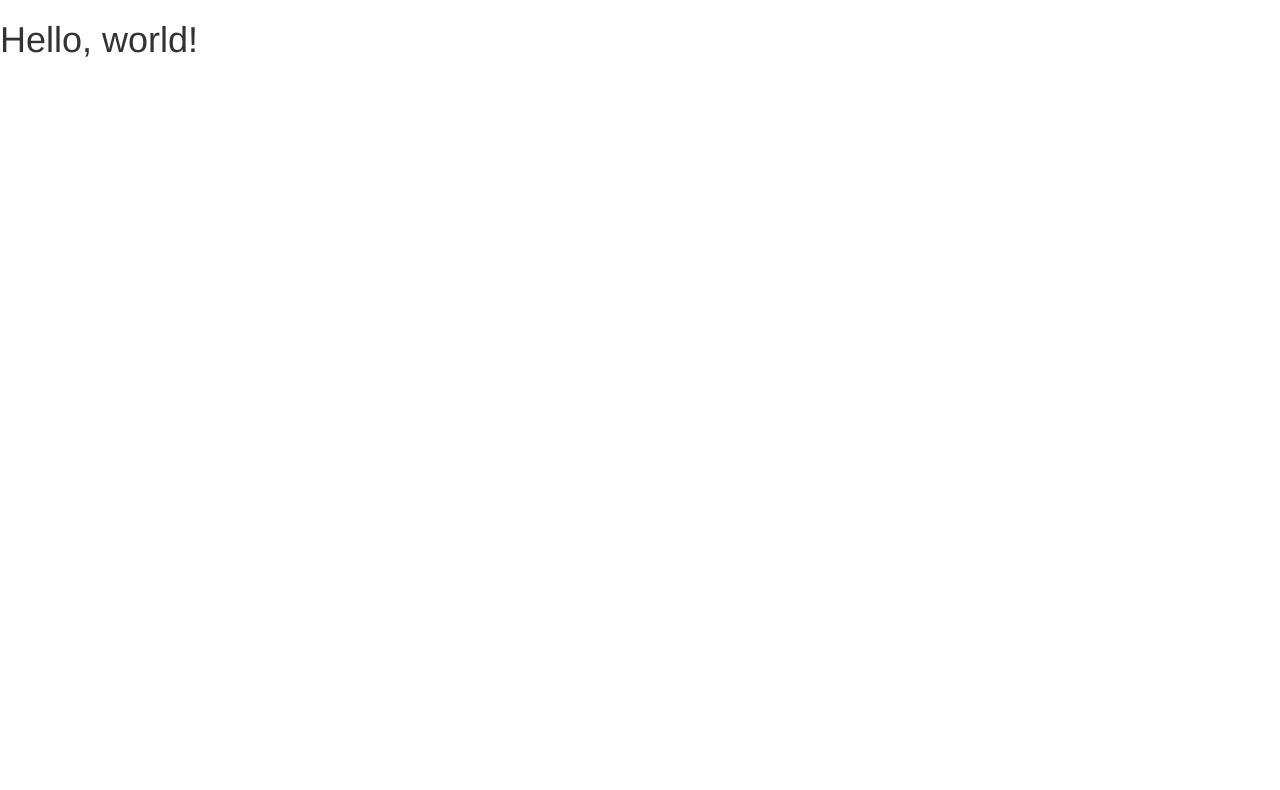
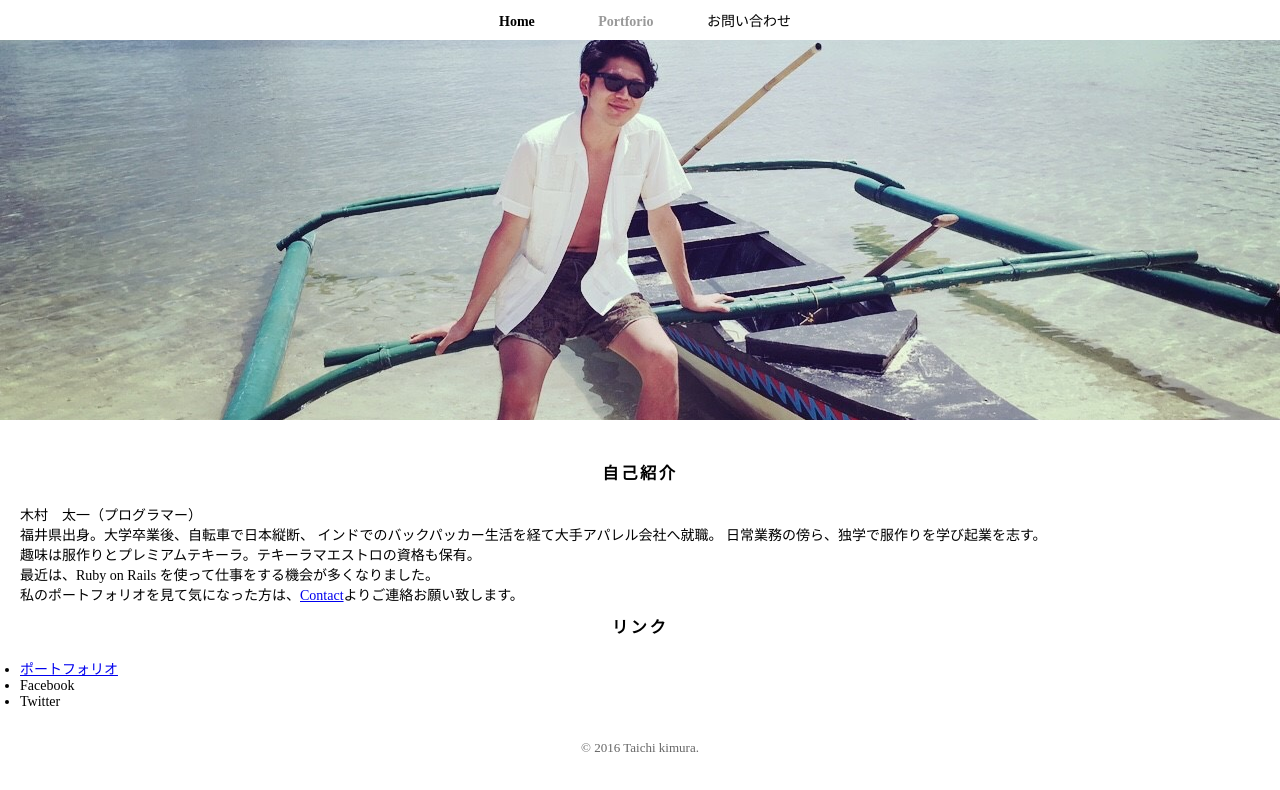
Before and after one commit to taichi-kimura/taichi-kimura.github.io, a plain HTML site: page index.html in a window 1280 px wide. Drawn offline with nearby package versions, Linux system fonts and the light colour scheme.

Commit message:
ポートフォリオページの追加。課題提出。

```diff
--- a/index.html
+++ b/index.html
@@ -2,17 +2,40 @@
 <html lang="ja">
   <head>
     <meta charset="utf-8">
-    <meta http-equiv="X-UA-Compatible" content="IE=edge">
-    <meta name="viewport" content="width=device-width, initial-scale=1">
-    <title>Bootstrap Sample</title>
-    <!-- BootstrapのCSS読み込み -->
-    <link rel="stylesheet" href="//maxcdn.bootstrapcdn.com/bootstrap/3.3.5/css/bootstrap.min.css">
-    <!-- jQuery読み込み -->
-    <script src="//ajax.googleapis.com/ajax/libs/jquery/1.11.3/jquery.min.js"></script>
-    <!-- BootstrapのJS読み込み -->
-    <script src="//maxcdn.bootstrapcdn.com/bootstrap/3.3.5/js/bootstrap.min.js"></script>
+    <link rel="stylesheet" href="taichi.index.css">
+    <title>木村太一　インデックスページ</title>
   </head>
   <body>
-    <h1>Hello, world!</h1>
+    <header>
+      <nav>
+        <ul>
+          <li><a href="index.html"  class="selected">Home</a></li>
+          <li><a href="portforio.html">Portforio</a></li>
+          <li>お問い合わせ</li>
+        </ul>
+      </nav>
+    </header>
+    <div class="container">
+      <section>
+        <h3>自己紹介</h3>
+        <p>木村　太一（プログラマー）</p>
+        <p>福井県出身。大学卒業後、自転車で日本縦断、
+        インドでのバックパッカー生活を経て大手アパレル会社へ就職。
+        日常業務の傍ら、独学で服作りを学び起業を志す。</p>
+        <p>趣味は服作りとプレミアムテキーラ。テキーラマエストロの資格も保有。</p>
+
+        <p>最近は、<span class="red">Ruby on Rails</span> を使って仕事をする機会が多くなりました。</p>
+        <p>私のポートフォリオを見て気になった方は、<a href="contact.html">Contact</a>よりご連絡お願い致します。</p>
+        <h3>リンク</h3>
+        <ul>
+          <li><a href="portforio.html" target="_brank">ポートフォリオ</a></li>
+          <li>Facebook</li>
+          <li>Twitter</li>
+        </ul>
+      </section>
+      <footer>
+        <p>&copy; 2016 Taichi kimura.</p>
+      </footer>
+    </div>
   </body>
 </html>
--- /dev/null
+++ b/taichi.index.css
@@ -0,0 +1,62 @@
+*{
+    margin: 0;
+    padding:0;
+}
+
+body {
+    font-family: YuGothic,"游ゴシック","メイリオ",Meirio;
+    background-color: white;
+    font-size: 14px;
+}
+
+
+header {
+  background-image: url("background.jpg");
+  background-position: center center;
+  background-size: cover;
+  background-repeat: no-repeat;
+  padding-bottom:350px;
+}
+
+nav {
+    margin:0 0 30px 0;
+    padding:10px 0;
+    text-align: center;
+    background:#fff;
+}
+
+nav ul li {
+    margin:0 20px;
+    display: inline-block;
+}
+
+nav ul li a {
+  padding: 15px 10px;
+  text-decoration: none;
+  color: #999;
+  font-weight: bold;
+}
+nav ul li a.selected {
+  color: #000;
+}
+
+
+
+section {
+  padding: 30px 20px;
+}
+
+section h3 {
+  padding: 10px 0 20px 0;
+  text-align: center;
+  letter-spacing: 0.15em;
+}
+
+
+footer {
+  padding: 0 0;
+  font-size: 93%;
+  text-align: center;
+  background-color: white;
+  color: #666;
+}
--- /dev/null
+++ b/taichi.portforio.css
@@ -0,0 +1,67 @@
+* {
+    margin: 0;
+    padding:0;
+}
+
+body {
+    font-family: YuGothic,"游ゴシック","メイリオ",Meirio;
+    background-color: white;
+    font-size: 14px;
+}
+
+
+header {
+  background-image: url("background.portforio.jpg");
+  background-position: center center;
+  background-size: cover;
+  background-repeat: no-repeat;
+  padding-bottom:350px;
+}
+
+nav {
+    margin:0 0 30px 0;
+    padding:10px 0;
+    text-align: center;
+    background:#fff;
+}
+
+
+
+
+nav ul li {
+    margin:0 20px;
+    display: inline-block;
+}
+nav ul li a {
+  padding: 15px 10px;
+  text-decoration: none;
+  color: #999;
+  font-weight: bold;
+}
+nav ul li a.selected {
+  color: #000;
+}
+
+section h1 {
+  text-align: center;
+  font-size: 20px;
+}
+
+footer {
+  padding: 0 0;
+  font-size: 93%;
+  text-align: center;
+  background-color: white;
+  color: #666;
+}
+
+
+#icon {
+  padding: 20px 0;
+  text-align: center;
+}
+
+#icon img {
+  max-width: 100px;
+  border: 5px solid #fff;
+  border-radius: 20;
```
Also changed, not shown: portforio.html (added, +56 -0 lines), background.jpg (added), bg.jpg (added), communication1.jpg (added), communication2.jpg (added), sharing.jpg (added), shirts.png (added), taichi_prof.jpg (added), 1 other file.
